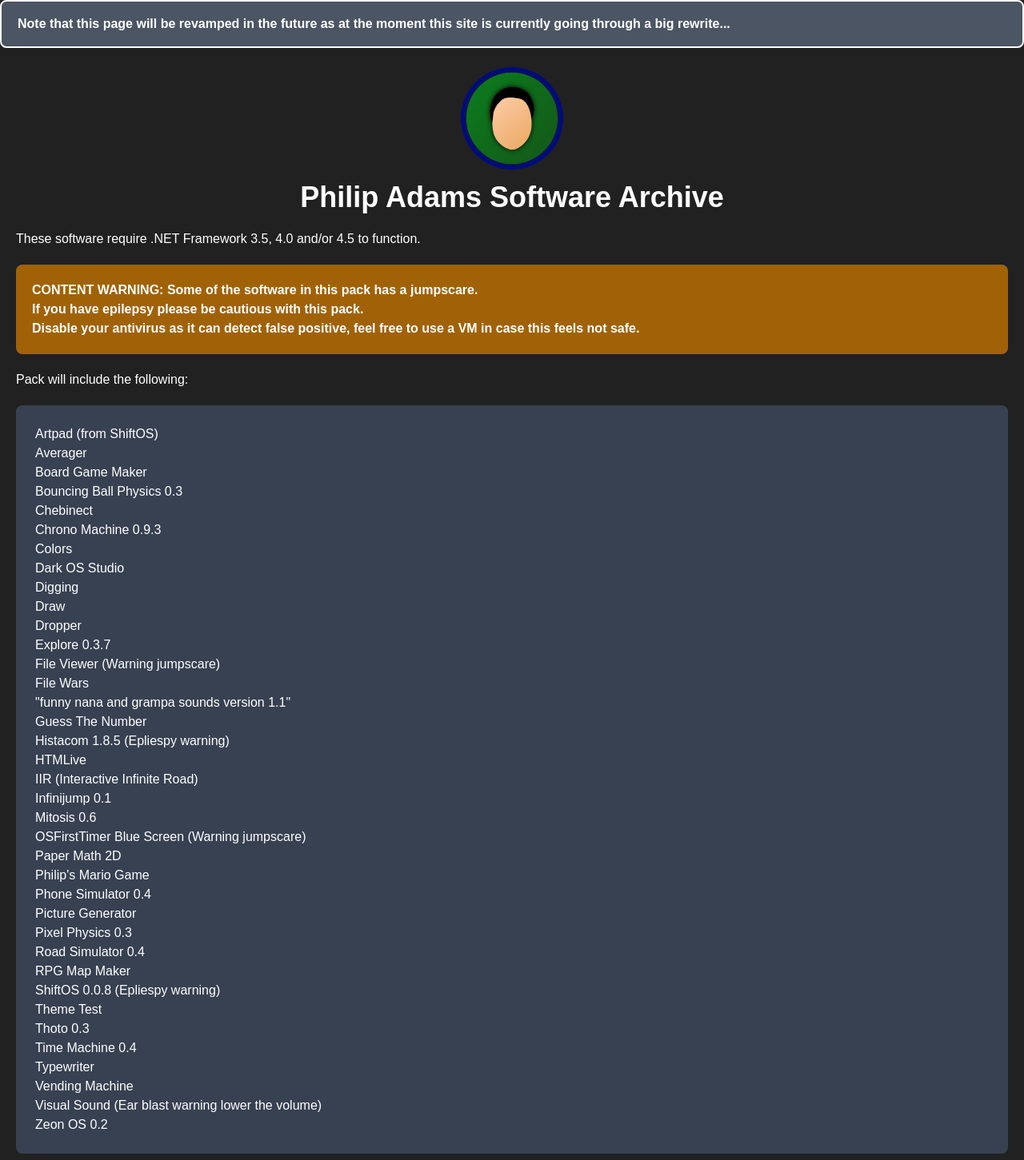
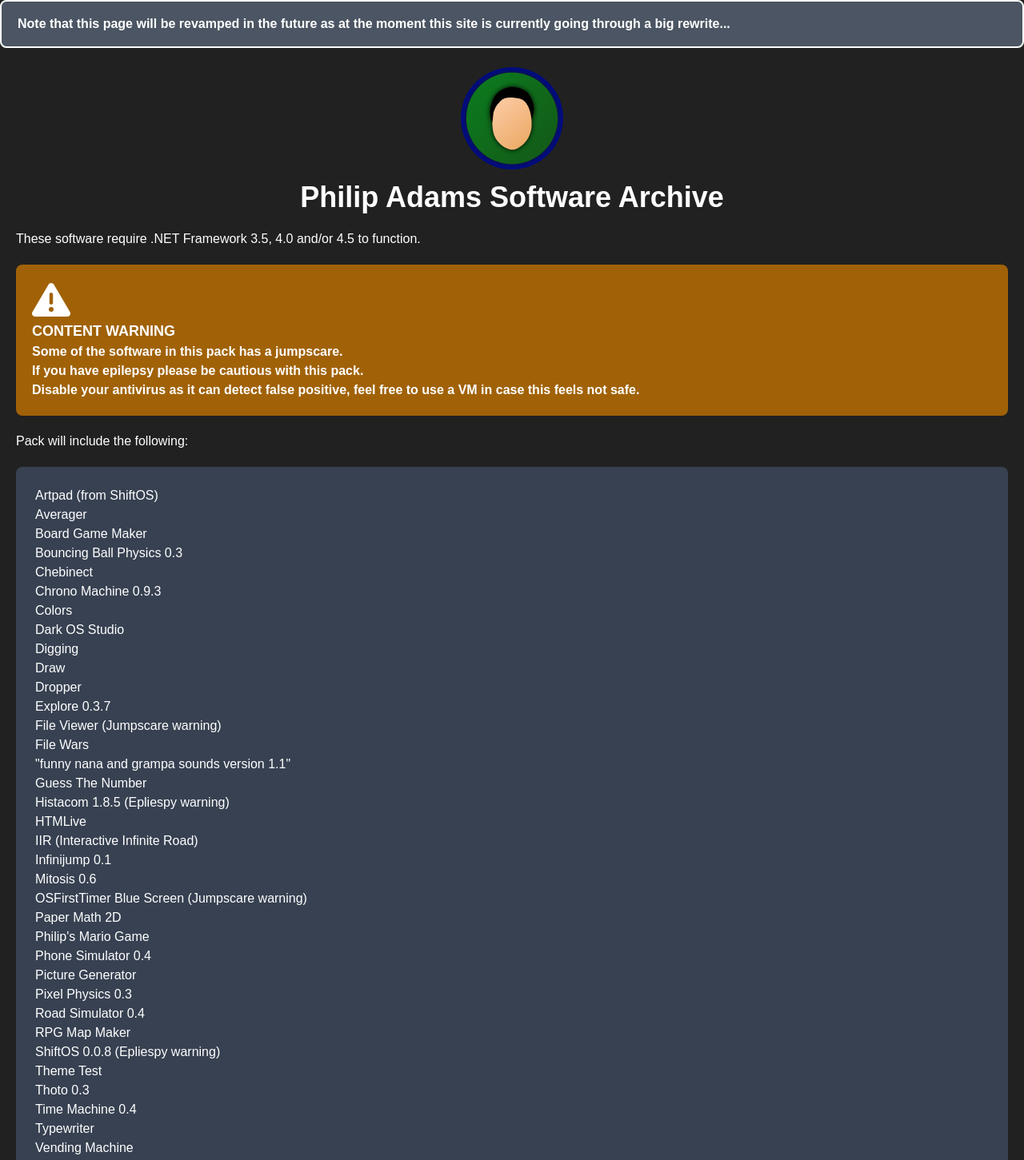
Before and after one commit to Alee14/personal-website, a Next.js app: page /downloads/osft-software-archive in a window 1280 px wide. Shown: the top 1451 px of the page at 80% size. Built offline with nearby package versions, Linux system fonts and the light colour scheme.

Commit message:
Updated OSFT page

```diff
--- a/pages/downloads/osft-software-archive.js
+++ b/pages/downloads/osft-software-archive.js
@@ -1,6 +1,8 @@
 import Meta from '../../components/meta'
 import Image from "next/image"
 import Link from 'next/link'
+import { FontAwesomeIcon } from '@fortawesome/react-fontawesome'
+import { faWarning } from '@fortawesome/free-solid-svg-icons'
 
 export default function OsftSoftwareArchive() {
     return (
@@ -15,7 +17,9 @@
                     </div>
                     <p>These software require .NET Framework 3.5, 4.0 and/or 4.5 to function.</p>
                     <div className="bg-yellow-700 p-5 rounded-lg font-bold">
-                        <p>CONTENT WARNING: Some of the software in this pack has a jumpscare.</p>
+                        <FontAwesomeIcon icon={faWarning} size="3x" />
+                        <h1 className="text-lg">CONTENT WARNING</h1>
+                        <p>Some of the software in this pack has a jumpscare.</p>
                         <p>If you have epilepsy please be cautious with this pack.</p>
                         <p>Disable your antivirus as it can detect false positive, feel free to use a VM in case this feels not safe.</p>
                     </div>
@@ -33,7 +37,7 @@
                         <li>Draw</li>
                         <li>Dropper</li>
                         <li>Explore 0.3.7</li>
-                        <li>File Viewer (Warning jumpscare)</li>
+                        <li>File Viewer (Jumpscare warning)</li>
                         <li>File Wars</li>
                         <li>&quot;funny nana and grampa sounds version 1.1&quot;</li>
                         <li>Guess The Number</li>
@@ -42,7 +46,7 @@
                         <li>IIR (Interactive Infinite Road)</li>
                         <li>Infinijump 0.1</li>
                         <li>Mitosis 0.6</li>
-                        <li>OSFirstTimer Blue Screen (Warning jumpscare)</li>
+                        <li>OSFirstTimer Blue Screen (Jumpscare warning)</li>
                         <li>Paper Math 2D</li>
                         <li>Philip&apos;s Mario Game</li>
                         <li>Phone Simulator 0.4</li>
@@ -56,7 +60,7 @@
                         <li>Time Machine 0.4</li>
                         <li>Typewriter</li>
                         <li>Vending Machine</li>
-                        <li>Visual Sound (Ear blast warning lower the volume)</li>
+                        <li>Visual Sound (Ear blast warning)</li>
                         <li>Zeon OS 0.2</li>
                     </ul>
                     <div className="font-bold text-sm">
```
